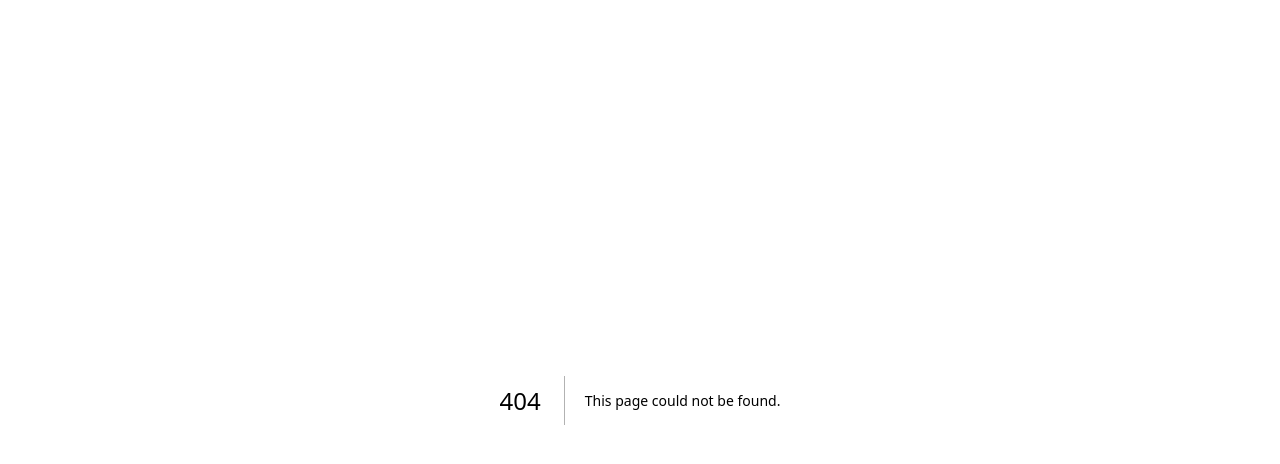
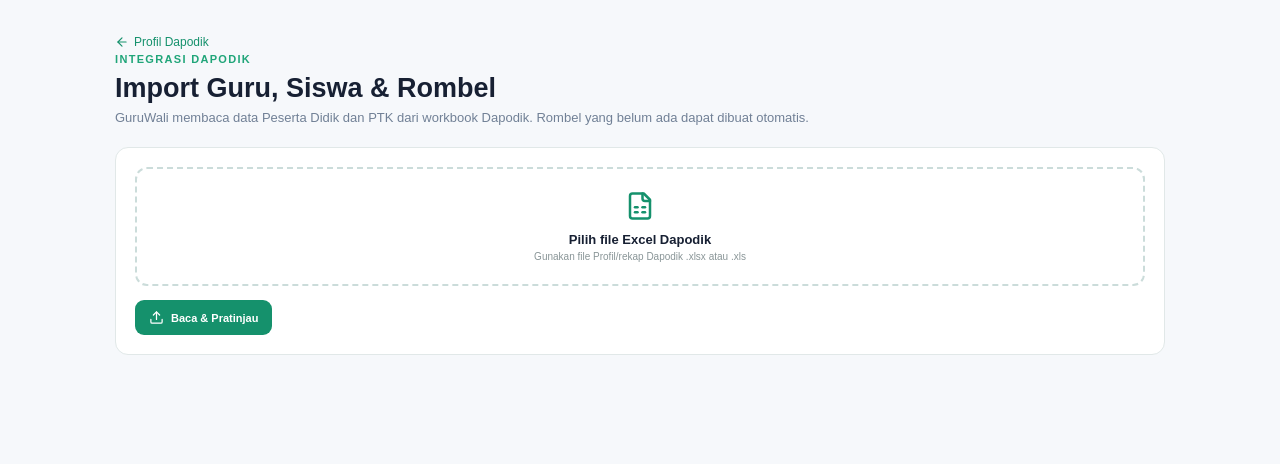
Before and after one commit to kasmirhdm/Guruwaliv2, a Next.js app: page /school-admin/dapodik/data in a window 1280 px wide. Before the commit this address had no page. Shown: the top 464 px of the page. Built offline with nearby package versions, Linux system fonts and the light colour scheme.

Commit message:
feat: add Dapodik people import UI

```diff
--- /dev/null
+++ b/app/school-admin/dapodik/data/page.tsx
@@ -0,0 +1,35 @@
+"use client";
+import {useState} from "react";
+import Link from "next/link";
+import {ArrowLeft,Users,Upload,CheckCircle2,AlertCircle,FileSpreadsheet} from "lucide-react";
+import "../../school-admin.css";
+
+export default function DapodikDataPage(){
+ const [file,setFile]=useState<File|null>(null),[preview,setPreview]=useState<any>(null),[busy,setBusy]=useState(false),[msg,setMsg]=useState(""),[error,setError]=useState("");
+ async function send(mode:string){
+  if(!file)return;setBusy(true);setError("");setMsg("");
+  const fd=new FormData();fd.append("file",file);fd.append("mode",mode);
+  const r=await fetch("/api/school-admin/dapodik/data",{method:"POST",body:fd});const x=await r.json();setBusy(false);
+  if(!r.ok){setError(x.error||"Gagal memproses data.");return}
+  if(mode==="preview")setPreview(x);else{setMsg(x.message+" "+JSON.stringify(x.summary));setPreview(null)}
+ }
+ return <main className="saContent" style={{minHeight:"100vh"}}>
+  <header><Link href="/school-admin/dapodik" style={{display:"inline-flex",alignItems:"center",gap:5,color:"#15916c",fontSize:12,textDecoration:"none"}}><ArrowLeft size={14}/> Profil Dapodik</Link>
+  <p className="eyebrow">INTEGRASI DAPODIK</p><h1>Import Guru, Siswa & Rombel</h1><p className="muted">GuruWali membaca data Peserta Didik dan PTK dari workbook Dapodik. Rombel yang belum ada dapat dibuat otomatis.</p></header>
+  <section className="saCard" style={{maxWidth:1050,margin:"22px auto"}}>
+   <label style={{display:"block",border:"2px dashed #cbdcda",borderRadius:12,padding:22,textAlign:"center",cursor:"pointer"}}><FileSpreadsheet size={30} color="#15916c"/><b style={{display:"block",fontSize:13,marginTop:7}}>{file?file.name:"Pilih file Excel Dapodik"}</b><span style={{display:"block",fontSize:10,color:"#899597",marginTop:4}}>Gunakan file Profil/rekap Dapodik .xlsx atau .xls</span><input type="file" accept=".xlsx,.xls" style={{display:"none"}} onChange={e=>{setFile(e.target.files?.[0]||null);setPreview(null);setMsg("");setError("")}}/></label>
+   <div style={{display:"flex",gap:8,marginTop:14}}><button disabled={!file||busy} onClick={()=>send("preview")} style={{border:0,background:"#15916c",color:"#fff",borderRadius:9,padding:"10px 14px",fontWeight:700,fontSize:11,display:"inline-flex",gap:7,alignItems:"center"}}><Upload size={15}/>{busy?"Memproses...":"Baca & Pratinjau"}</button></div>
+   {error&&<div style={{marginTop:14,padding:11,borderRadius:9,background:"#fff2f2",color:"#b42318",fontSize:11,display:"flex",gap:7}}><AlertCircle size={16}/>{error}</div>}
+   {msg&&<div style={{marginTop:14,padding:11,borderRadius:9,background:"#effaf5",color:"#16724f",fontSize:11,display:"flex",gap:7}}><CheckCircle2 size={16}/>{msg}</div>}
+  </section>
+  {preview&&<section className="saCard" style={{maxWidth:1050,margin:"18px auto"}}><h2 style={{fontSize:16,marginTop:0}}>Hasil Pembacaan</h2>
+   <div style={{display:"grid",gridTemplateColumns:"repeat(3,1fr)",gap:10,marginTop:14}}><Stat icon={<Users/>} label="Siswa" value={preview.summary.students}/><Stat icon={<Users/>} label="PTK/Guru" value={preview.summary.teachers}/><Stat icon={<FileSpreadsheet/>} label="Sheet" value={preview.sheets.length}/></div>
+   <h3 style={{fontSize:13,marginTop:22}}>Contoh Siswa</h3><div style={{overflowX:"auto"}}><table style={{width:"100%",borderCollapse:"collapse",fontSize:10}}><thead><tr><th style={th}>Nama</th><th style={th}>NISN</th><th style={th}>Kelas/Rombel</th></tr></thead><tbody>{preview.studentPreview.map((s:any,i:number)=><tr key={i}><td style={td}>{s.name}</td><td style={td}>{s.nisn||"-"}</td><td style={td}>{s.className||"-"}</td></tr>)}</tbody></table></div>
+   <h3 style={{fontSize:13,marginTop:22}}>Contoh Guru/PTK</h3><div style={{overflowX:"auto"}}><table style={{width:"100%",borderCollapse:"collapse",fontSize:10}}><thead><tr><th style={th}>Nama</th><th style={th}>NIP</th><th style={th}>NUPTK</th></tr></thead><tbody>{preview.teacherPreview.map((t:any,i:number)=><tr key={i}><td style={td}>{t.name}</td><td style={td}>{t.nip||"-"}</td><td style={td}>{t.nuptk||"-"}</td></tr>)}</tbody></table></div>
+   <div style={{marginTop:16,padding:11,background:"#fff9e8",borderRadius:9,fontSize:10,color:"#755b13"}}>Import tidak menghapus data. Siswa dicocokkan berdasarkan NISN/NIK/nama. Rombel yang belum ditemukan akan dibuat sebagai kelas baru.</div>
+   <button disabled={busy} onClick={()=>send("import")} style={{marginTop:14,border:0,background:"#15916c",color:"#fff",borderRadius:9,padding:"11px 16px",fontWeight:700,fontSize:11}}>Import Data ke GuruWali</button>
+  </section>}
+ </main>
+}
+function Stat({icon,label,value}:{icon:any;label:string;value:any}){return <div style={{padding:14,border:"1px solid #e5ecec",borderRadius:10}}>{icon}<span style={{display:"block",fontSize:9,color:"#899597",marginTop:5}}>{label}</span><b style={{fontSize:22}}>{value}</b></div>}
+const th={textAlign:"left" as const,padding:8,borderBottom:"1px solid #e5ecec",color:"#627174"},td={padding:8,borderBottom:"1px solid #edf1f1"};
```
